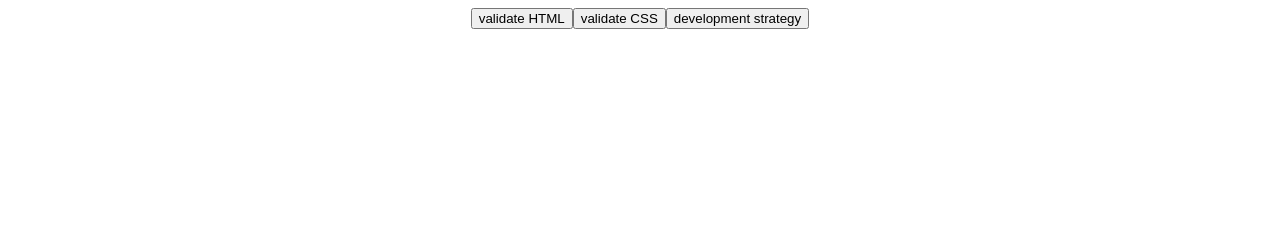
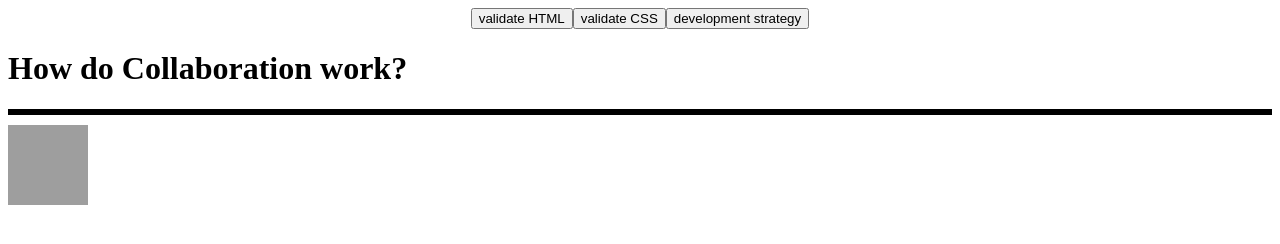
Before and after one commit to Boam1994/integrateCollab, a plain HTML site: page index.html in a window 1280 px wide. Drawn offline with Linux system fonts and the light colour scheme; grey boxes are pictures that could not be loaded.

Commit message:
add header and footer #1

```diff
--- /dev/null
+++ b/css/style.css
@@ -0,0 +1,13 @@
+header {
+    border-style: none none solid none;
+  }
+
+  footer {
+    border-style: solid none none none;
+  }
+
+  .footer-img {
+    width: 80px;
+    height: 80px;
+    margin-top: 10px;
+  }
--- a/index.html
+++ b/index.html
@@ -4,12 +4,21 @@
 <head>
   <title></title>
   <meta charset="utf-8">
+  <link rel="stylesheet" href="/css/style.css">
 
   <!-- Leave this here!  It renders the review buttons  -->
   <script src='./evaluation/init.js'></script>
 </head>
 
 <body>
+  <header>
+    <h1>How do Collaboration work?</h1>
+  </header>
+
+  <footer>
+    <img class="footer-img" src="https://i.pinimg.com/originals/9f/f6/71/9ff671b4c85270fe2feea5aebfb45693.jpg"
+      alt="a smiling tree" />
+  </footer>
 </body>
 
 </html>
```
